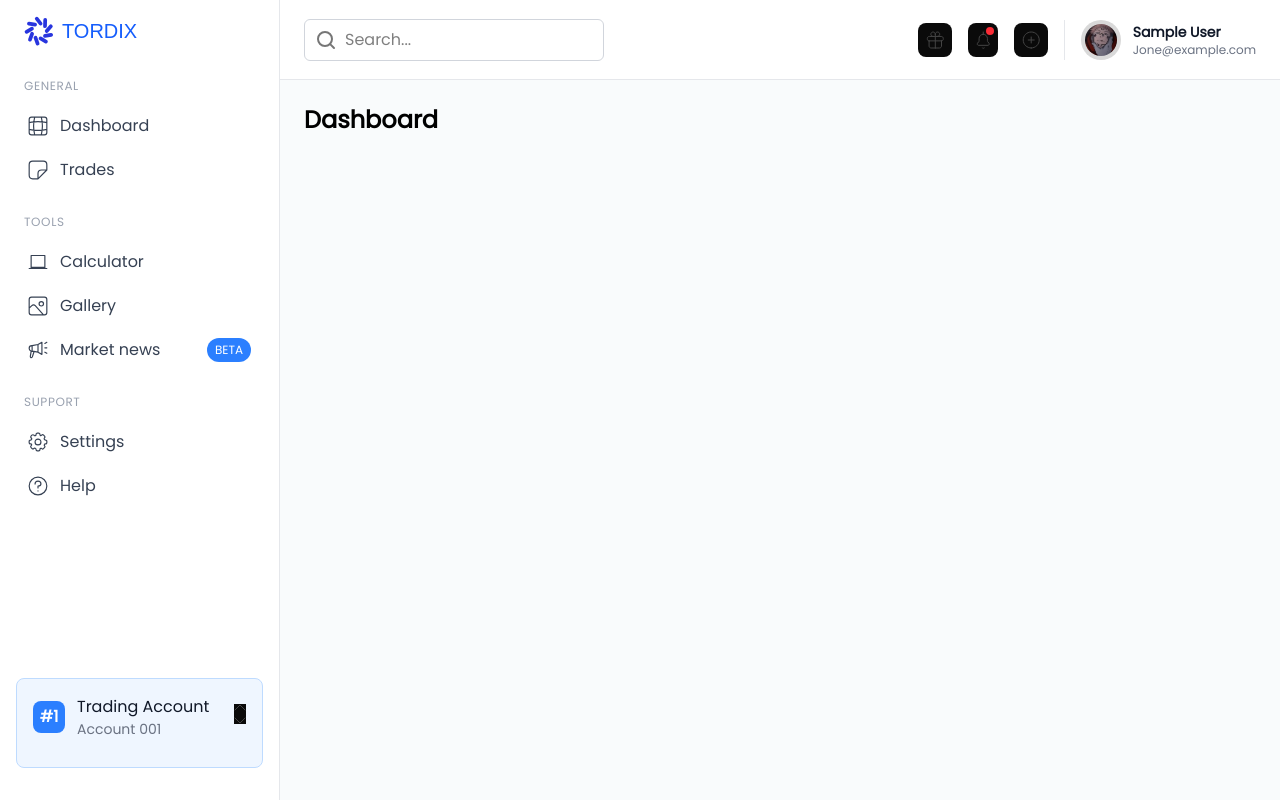
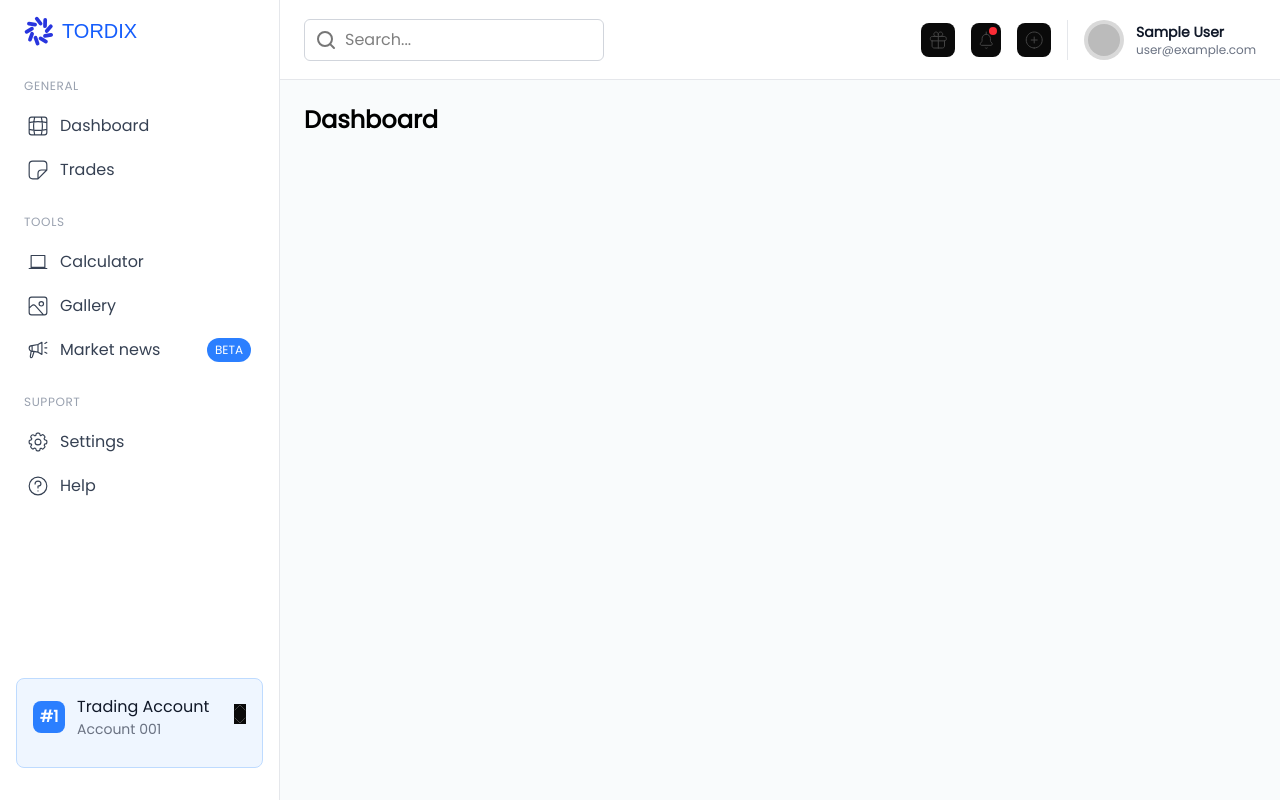
Before and after one commit to GitMan-Del/Trodix, a Next.js app: page /dashboard in a window 1280 px wide. Built offline with nearby package versions, Linux system fonts and the light colour scheme; no server answers; sample sign-in values are in the browser's storage; a web font is replaced by a local one.

Commit message:
user auth repaired logic

```diff
--- a/src/app/Components/Dashboard/Header.tsx
+++ b/src/app/Components/Dashboard/Header.tsx
@@ -56,11 +56,17 @@ export default function Header () {
             {/* User Avatar */}
             <div className="flex items-center gap-3 pl-4 border-l border-gray-200">
                 <div className="w-10 h-10 bg-[#D9D9D9] rounded-full flex items-center justify-center">
-                <Image src="/images/2.jpg" alt="Profile Image" width={100} height={100} className="w-8 h-8 rounded-full flex items-center justify-center" />
+                    <Image
+                        src={session?.user?.image ?? "/default-avatar.png"}
+                        alt="Profile Image"
+                        width={100}
+                        height={100}
+                        className="w-8 h-8 rounded-full flex items-center justify-center"
+                    />
                 </div>
                 <div className="hidden sm:block">
                     <div className="text-sm font-semibold text-gray-900">{session?.user?.name}</div>
-                    <div className="text-xs text-gray-500">Jone@example.com</div>
+                    <div className="text-xs text-gray-500">{session?.user?.email}</div>
                 </div>
             </div>
         </div>
--- a/src/app/dashboard/page.tsx
+++ b/src/app/dashboard/page.tsx
@@ -1,7 +1,17 @@
+import { redirect } from "next/navigation";
 import Header from "../Components/Dashboard/Header";
 import SideBar from "../Components/Dashboard/Sidebar";
+import { useSession } from "next-auth/react";
+
+
 
 export default function Dashboard() {
+
+    const user = useSession()
+    if (!user) {
+        redirect('/')
+    }
+
     return(
         <div className="h-screen bg-[#F9FBFC] w-full flex">
             <SideBar />
--- a/src/app/globals.css
+++ b/src/app/globals.css
@@ -26,6 +26,22 @@
  border: var(--border) 2px solid;
 }
 
+.--border-r {
+ border-right: var(--border) 2px solid;
+}
+
+.--border-l {
+ border-left: var(--border) 2px solid;
+}
+
+.--border-t {
+ border-top: var(--border) 2px solid;
+}
+
+.--border-b {
+ border-bottom: var(--border) 2px solid;
+}
+
 .bg-alb {
   background-color: var(--background);
 }
@@ -34,7 +50,10 @@
 }
 
 .text-prim {
-  color: #2835DE;
+  background: linear-gradient(180deg, #161D78, #2835DE);
+  background-clip: text !important;
+  -webkit-text-fill-color: transparent !important;
+  display: inline-block;
 }
 
 button {
--- a/src/app/page.tsx
+++ b/src/app/page.tsx
@@ -5,16 +5,16 @@ import Navbar from "./Components/navbar";
 import Image from "next/image";
 import Footer from "./Components/footer";
 import UserAvatars from "./Components/UserAvatars";
-// import { useSession } from "next-auth/react";
-// import { redirect } from "next/navigation";
+import { useSession } from "next-auth/react";
+import { redirect } from "next/navigation";
 
 
 export default function Home() {
-  // const user =  useSession
+  const user =  useSession()
 
-  // if (user()) {
-  //  redirect('/dashboard')
-  // }
+  if (user) {
+   redirect('/dashboard')
+  }
 
   return (
     <div className="flex flex-col min-h-screen bg-white">
```
